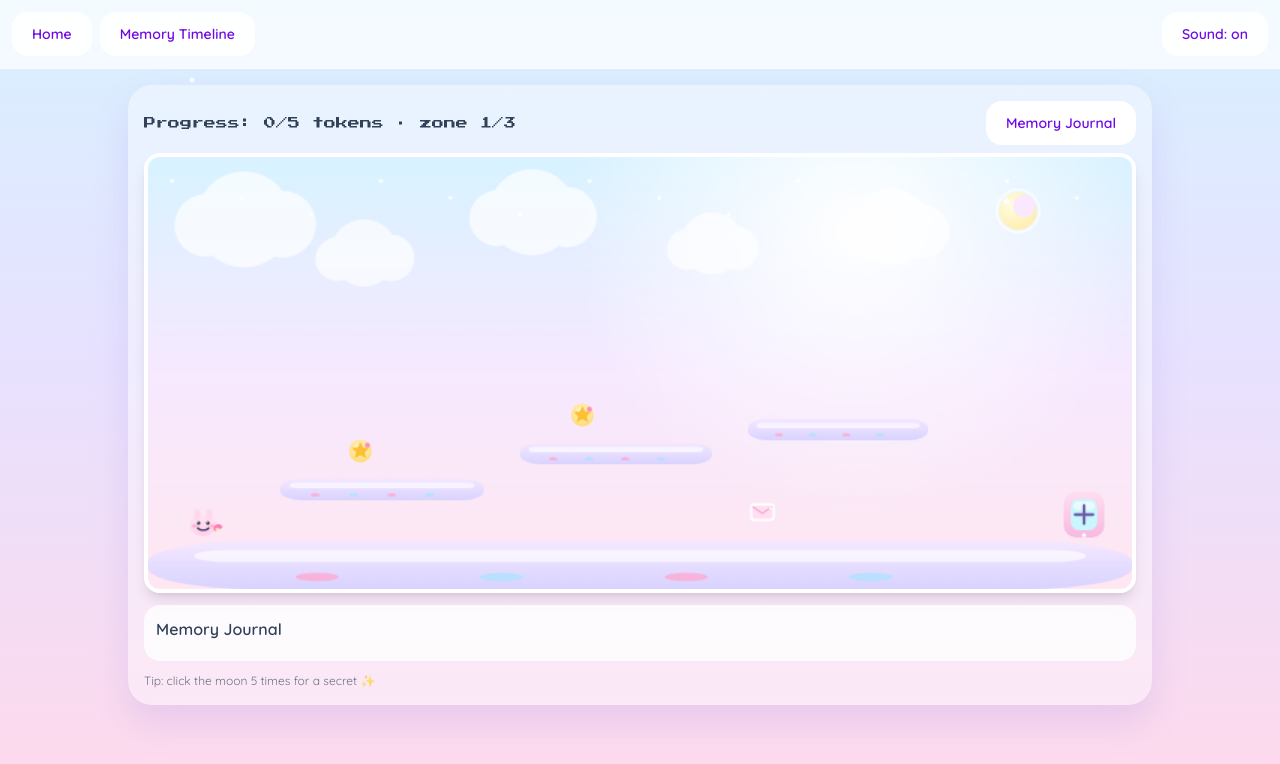
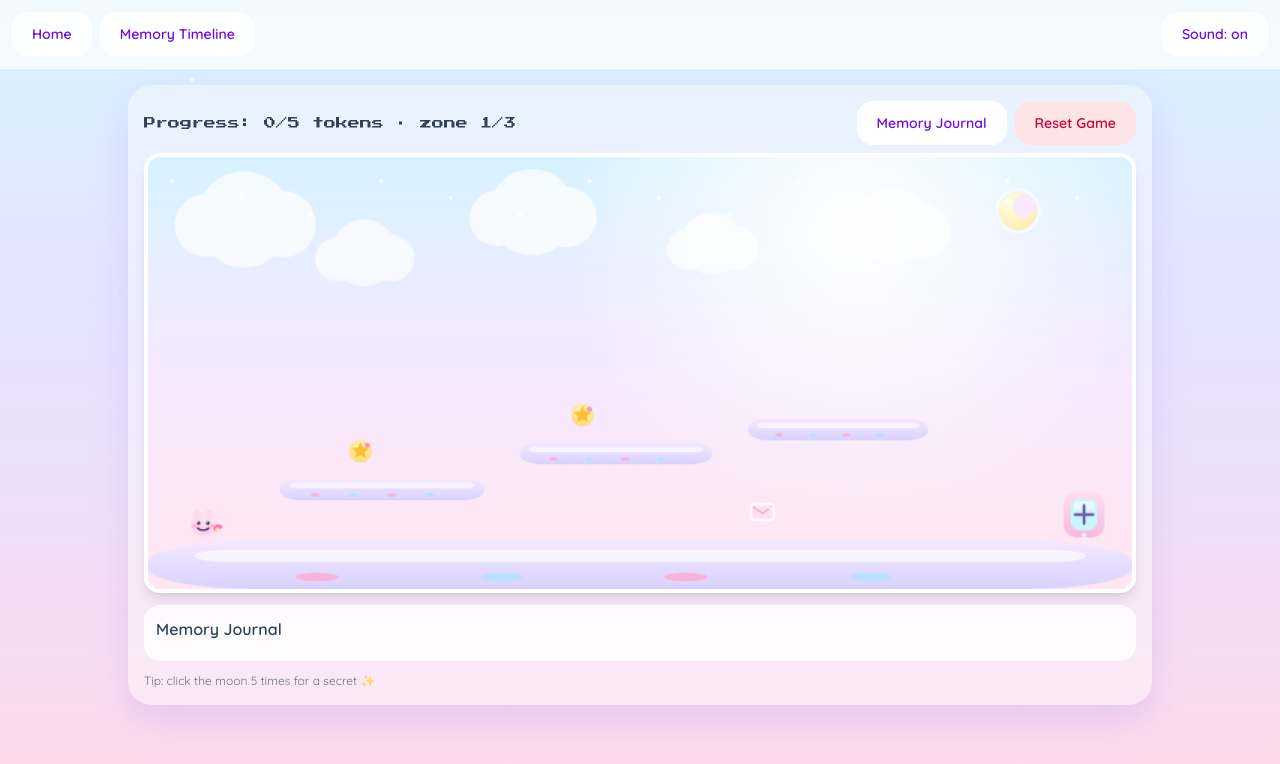
Before and after one commit to devkavin/dearbb, a Next.js app: page /play in a window 1280 px wide. Shown: the top 764 px of the page. Built offline with nearby package versions, Linux system fonts and the light colour scheme.

Commit message:
Add reset game button to play page

```diff
--- a/app/play/page.tsx
+++ b/app/play/page.tsx
@@ -131,13 +131,42 @@ export default function PlayPage() {
     a.click();
   };
 
+  const resetGame = () => {
+    const currentState = storage.read();
+    storage.write({
+      stage: 0,
+      collectedTokenIds: [],
+      timeline: [],
+      moonClicks: 0,
+      revealChoice: null,
+      revealNote: ''
+    });
+
+    for (const level of levels) {
+      for (const token of level.tokens) token.collected = false;
+    }
+
+    setStage(0);
+    setCollected([]);
+    setMemory([]);
+    setBooth(false);
+    setFlash('Game reset ✨');
+    setTimeout(() => setFlash(''), 1200);
+    if (currentState.stage !== 0) {
+      window.location.reload();
+    }
+  };
+
   return (
     <main className="pb-10">
       <Header />
       <section className="mx-auto max-w-5xl rounded-3xl bg-white/35 p-4 shadow-[0_18px_35px_rgba(150,120,220,0.18)]">
         <div className="mb-2 flex flex-wrap items-center justify-between gap-2">
           <p className="font-pixel text-xs">Progress: {collected.length}/{TOTAL} tokens · zone {stage + 1}/3</p>
-          <button className="btn-cute bg-white px-3 py-2 text-sm text-violet-700" onClick={() => setJournalOpen((v) => !v)}>Memory Journal</button>
+          <div className="flex items-center gap-2">
+            <button className="btn-cute bg-white px-3 py-2 text-sm text-violet-700" onClick={() => setJournalOpen((v) => !v)}>Memory Journal</button>
+            <button className="btn-cute bg-rose-100 px-3 py-2 text-sm text-rose-700" onClick={resetGame}>Reset Game</button>
+          </div>
         </div>
 
         <canvas ref={canvasRef} width={820} height={360} className="w-full rounded-2xl border-4 border-white bg-white/70 shadow-lg" />
```
